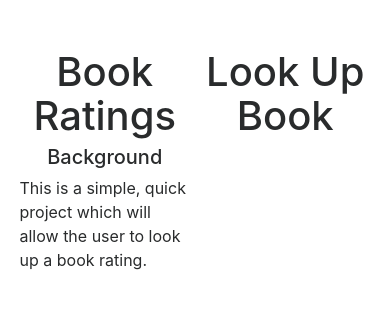
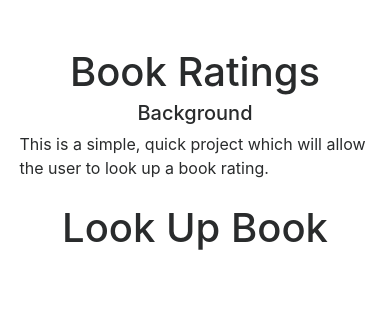
Before and after one commit to ravenusmc/book_ratings, a Flask app: page /home in a window 390 px wide. Shown: the part 54-363 px from the top of the page. Run offline with Flask 3, Linux system fonts and the light colour scheme; the visitor is signed in with stand-in values (Sample User, id 1); some libraries are stand-ins or nearby versions.

Commit message:
minor change with CSS grid

```diff
--- a/static/css/main.css
+++ b/static/css/main.css
@@ -72,3 +72,13 @@ input {
   grid-template-columns: 50% 50%;
   border: 2px solid blue;
 }
+
+
+@media only all and (max-width: 758px){
+
+  .grid {
+    display: grid;
+    grid-template-columns: 1fr;
+  }
+
+}
--- a/templates/home.html
+++ b/templates/home.html
@@ -19,7 +19,7 @@
 <!-- Code for the main section -->
 <main class='grid'>
 
-    <div>
+    <div class='first_area'>
       <h1 class='center'>Book Ratings</h1>
       <h5 class='center'>Background</h5>
       <p>
```
